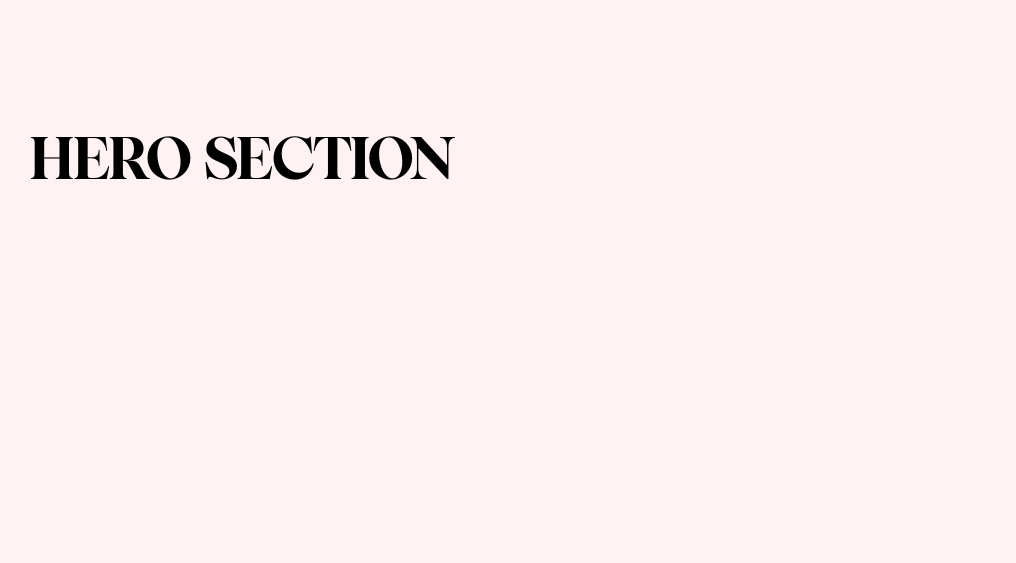
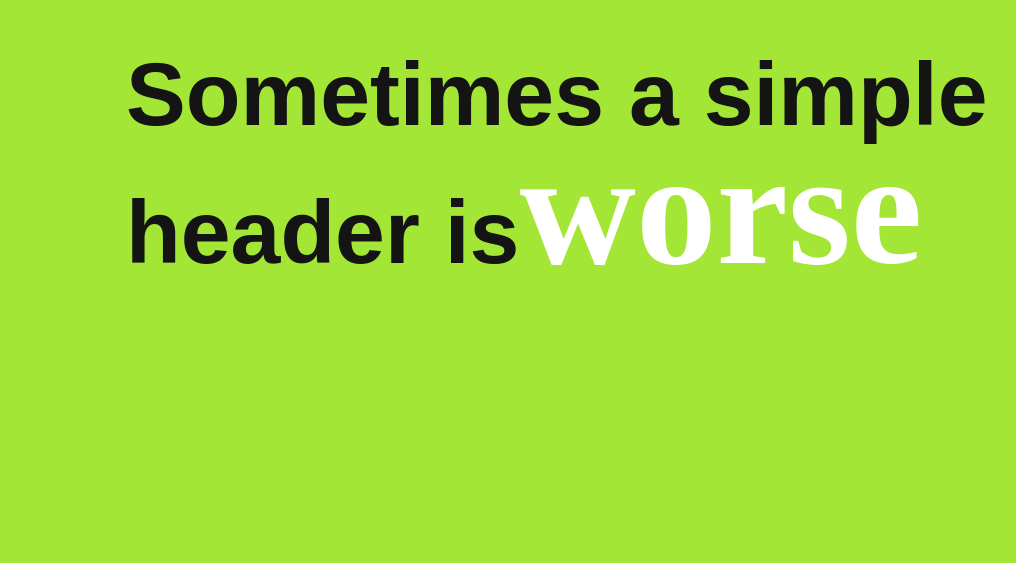
Before and after one commit to AntonisSykoutris/sykoutris-portfolio, a Next.js app: page / in a window 1280 px wide. Shown: the part 237-800 px from the top of the page, without its empty margins (2-1018 px from the left). Built offline with nearby package versions, Linux system fonts and the light colour scheme.

Commit message:
added text reveal

```diff
--- a/src/app/globals.css
+++ b/src/app/globals.css
@@ -61,3 +61,64 @@ body {
 .circle-sketch-highlight:hover:after {
   opacity: 0.7;
 }
+
+:root {
+  --dark: rgb(20, 20, 20);
+  --yellow: rgb(253, 216, 53);
+  --blue: rgb(98, 0, 234);
+
+  --c1: rgb(3, 7, 18);
+  --c2: rgb(163, 230, 53);
+
+  --left-color: var(--c1);
+  --right-color: var(--c2);
+}
+
+.side {
+  display: grid;
+  height: 100vh;
+  overflow: hidden;
+  place-items: center;
+  position: absolute;
+  width: 100%;
+}
+
+.side .title {
+  font-family: 'Montserrat', sans-serif;
+  font-size: 7vw;
+  font-weight: 800;
+  margin: 0px 10vw;
+  width: 80vw;
+}
+
+.side .fancy {
+  font-family: 'Permanent Marker', cursive;
+  font-size: 1.8em;
+  line-height: 0.6em;
+}
+
+#left-side {
+  background-color: var(--left-color);
+  width: 60%;
+  z-index: 2;
+}
+
+#left-side .title {
+  color: white;
+}
+
+#left-side .fancy {
+  color: var(--right-color);
+}
+
+#right-side {
+  background-color: var(--right-color);
+}
+
+#right-side .title {
+  color: var(--dark);
+}
+
+#right-side .fancy {
+  color: white;
+}
--- a/src/components/Hero/Hero.tsx
+++ b/src/components/Hero/Hero.tsx
@@ -1,13 +1,60 @@
 'use client';
 
 import Section from '@/components/General/Section';
+import { useMotionValue, useTransform, motion } from 'framer-motion';
+import { useEffect } from 'react';
 
 type Props = {};
 
 export default function Hero({}: Props) {
+  const x = useMotionValue(0);
+  const width = useTransform(
+    x,
+    value => `${(value / window.innerWidth) * 100}%`
+  );
+
+  useEffect(() => {
+    const handleMouseMove = (event: { clientX: number }) => {
+      x.set(event.clientX);
+    };
+
+    const handleTouchMove = (event: { touches: { clientX: number }[] }) => {
+      x.set(event.touches[0].clientX);
+    };
+
+    document.addEventListener('mousemove', handleMouseMove);
+
+    // document.addEventListener('touchmove', handleTouchMove);
+
+    return () => {
+      document.removeEventListener('mousemove', handleMouseMove);
+      // document.removeEventListener('touchmove', handleTouchMove);
+    };
+  }, [x]);
   return (
-    <Section className='hero_section'>
-      <h1 className='text-6xl'>HERO SECTION</h1>
+    <Section className='hero_section px-0'>
+      <motion.div id='left-side' className='side' style={{ width }}>
+        <h2 className='title'>
+          Sometimes a simple header is
+          <span className='fancy'>better</span>
+        </h2>
+      </motion.div>
+      <div id='right-side' className='side'>
+        <h2 className='title'>
+          Sometimes a simple header is
+          <span className='fancy'>worse</span>
+        </h2>
+      </div>
     </Section>
   );
 }
+
+// const left = document.getElementById('left-side');
+
+// const handleMove = e => {
+//   left.style.width = `${(e.clientX / window.innerWidth) * 100}%`;
+// };
+
+// document.onmousemove = e => handleMove(e);
+
+// document.ontouchmove = e => handleMove(e.touches[0]);
```
